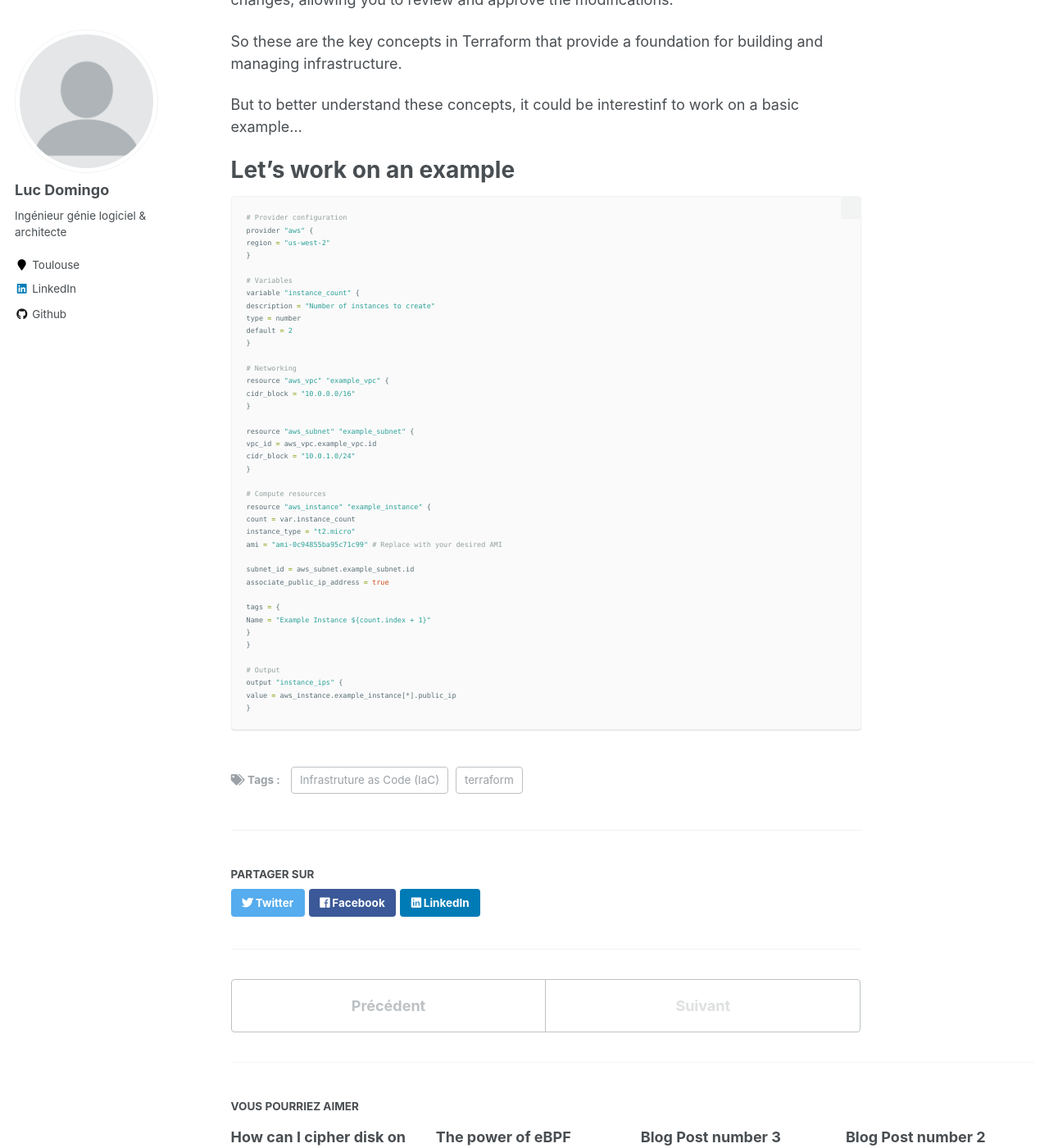
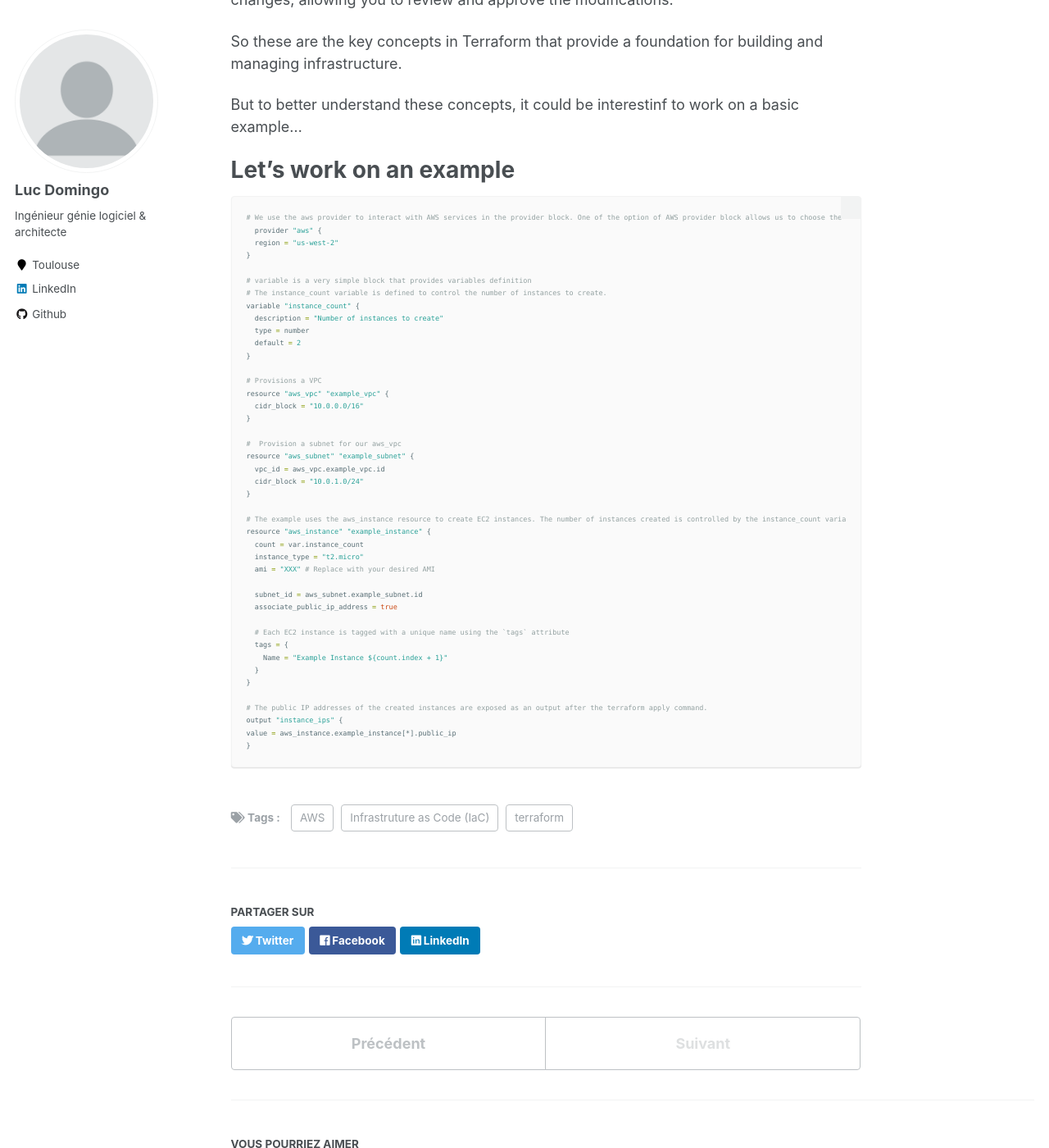
Before and after one commit to LucDomingo/mywebsite, a Jekyll site: the page built from _posts/2023-01-10-terraform-concepts-4.md, in a window 1280 px wide and 1400 px high, scrolled down 1115 px. Shown: the whole window at 82% size. Built offline with Jekyll 4.4.1, drawn with Linux system fonts in a browser that asks for light colours; some of the changed text lies outside the part shown.

Commit message:
Update 2023-01-10-terraform-concepts-4.md

````diff
--- a/_posts/2023-01-10-terraform-concepts-4.md
+++ b/_posts/2023-01-10-terraform-concepts-4.md
@@ -5,6 +5,7 @@ permalink: /posts/2012/08/terraform-concepts/
 tags:
   - terraform
   - Infrastruture as Code (IaC)
+  - AWS
 ---
 
 The goal of this post is to expose terraform concepts. Understanding theses concepts give solid basis.
@@ -35,43 +36,46 @@ But to better understand these concepts, it could be interestinf to work on a ba
 Let's work on an example
 ======
 ```hcl
-# Provider configuration
-provider "aws" {
-region = "us-west-2"
+# We use the aws provider to interact with AWS services in the provider block. One of the option of AWS provider block allows us to choose the region to where deploy our EC2 instances.
+  provider "aws" {
+  region = "us-west-2"
 }
 
-# Variables
+# variable is a very simple block that provides variables definition
+# The instance_count variable is defined to control the number of instances to create.
 variable "instance_count" {
-description = "Number of instances to create"
-type = number
-default = 2
+  description = "Number of instances to create"
+  type = number
+  default = 2
 }
 
-# Networking
+# Provisions a VPC
 resource "aws_vpc" "example_vpc" {
-cidr_block = "10.0.0.0/16"
+  cidr_block = "10.0.0.0/16"
 }
 
+#  Provision a subnet for our aws_vpc
 resource "aws_subnet" "example_subnet" {
-vpc_id = aws_vpc.example_vpc.id
-cidr_block = "10.0.1.0/24"
+  vpc_id = aws_vpc.example_vpc.id
+  cidr_block = "10.0.1.0/24"
 }
 
-# Compute resources
+# The example uses the aws_instance resource to create EC2 instances. The number of instances created is controlled by the instance_count variable.
 resource "aws_instance" "example_instance" {
-count = var.instance_count
-instance_type = "t2.micro"
-ami = "ami-0c94855ba95c71c99" # Replace with your desired AMI
+  count = var.instance_count
+  instance_type = "t2.micro"
+  ami = "XXX" # Replace with your desired AMI
 
-subnet_id = aws_subnet.example_subnet.id
-associate_public_ip_address = true
+  subnet_id = aws_subnet.example_subnet.id
+  associate_public_ip_address = true
 
-tags = {
-Name = "Example Instance ${count.index + 1}"
-}
+  # Each EC2 instance is tagged with a unique name using the `tags` attribute
+  tags = {
+    Name = "Example Instance ${count.index + 1}"
+  }
 }
 
-# Output
+# The public IP addresses of the created instances are exposed as an output after the terraform apply command.
 output "instance_ips" {
 value = aws_instance.example_instance[*].public_ip
 }
````
